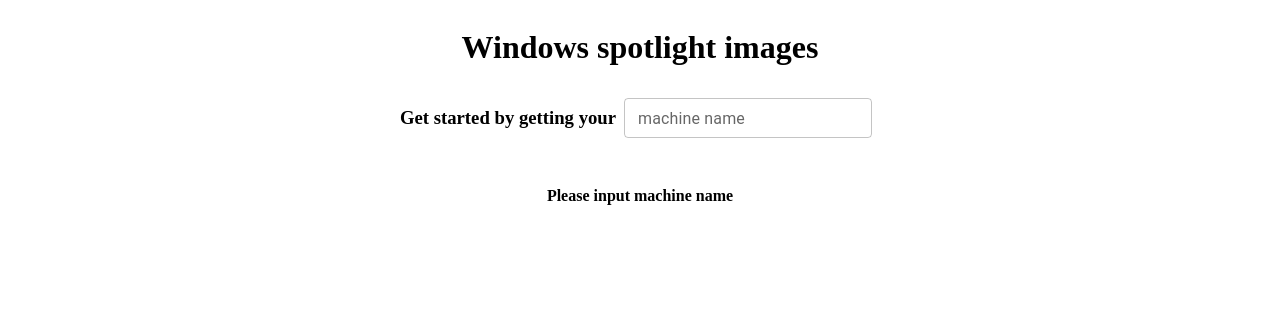
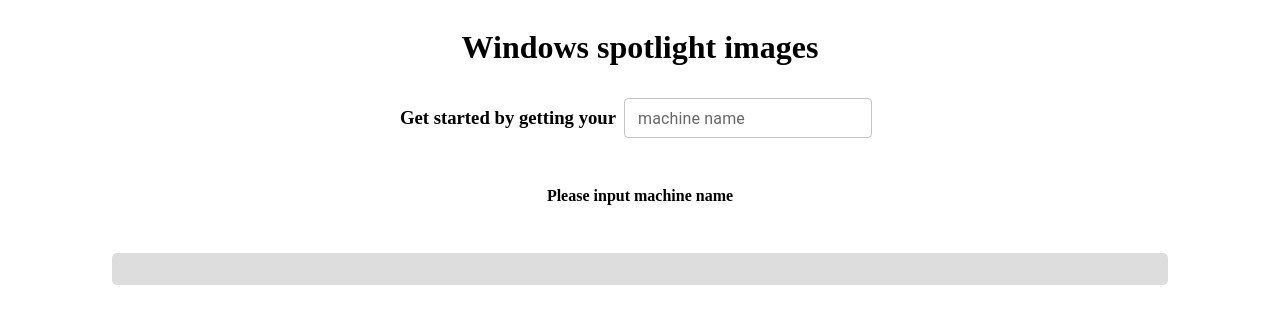
Before and after one commit to duhoang00/windows-spotlight-images, a Next.js app: page / in a window 1280 px wide. Shown: the top 324 px of the page. Built offline with nearby package versions, Linux system fonts and the light colour scheme.

Commit message:
update styles

```diff
--- a/pages/index.js
+++ b/pages/index.js
@@ -94,7 +94,7 @@
               <div>
                 <b>Your url</b>
                 <p>Copy and paste into file url</p>
-                <Paper sx={{ p: 5 }}>
+                <Paper sx={{ p: 5, bgcolor: "#dddddd" }}>
                   {machineName && (
                     <div>
                       C:/Users/
@@ -112,7 +112,7 @@
           {machineName && (
             <Stack sx={{ m: 5, textAlign: "center" }}>
               <b>Please choose all files</b>
-              <Paper sx={{ p: 5, m: 1 }}>
+              <Paper sx={{ p: 5, m: 1, bgcolor: "#dddddd" }}>
                 <input
                   id="browse"
                   type="file"
@@ -126,10 +126,12 @@
           {imageSource && (
             <Stack
               sx={{
-                m: 5,
+                m: 6,
                 textAlign: "center",
                 position: "relative",
                 alignItems: "center",
+                bgcolor: "#dddddd",
+                borderRadius: "5px",
               }}
             >
               <ImageList cols={3} rowHeight={164} variant="quilted">
```
